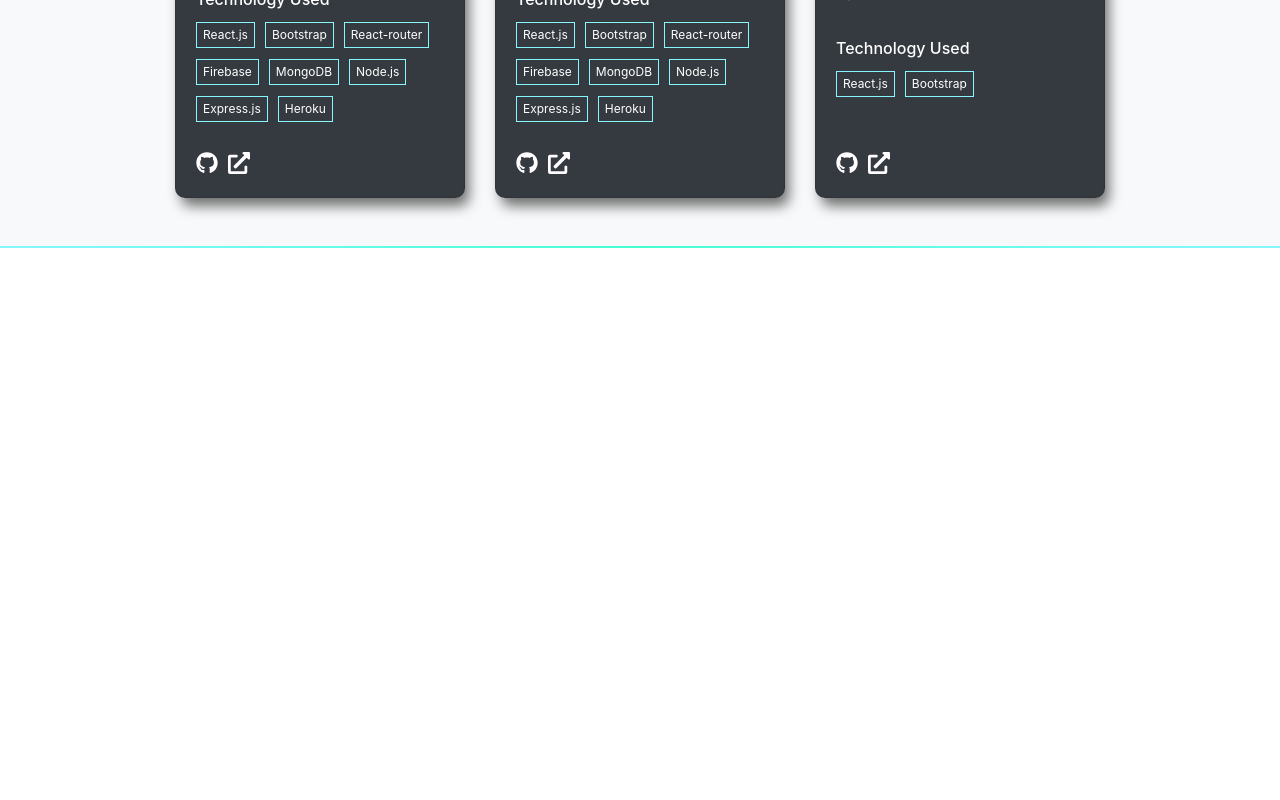
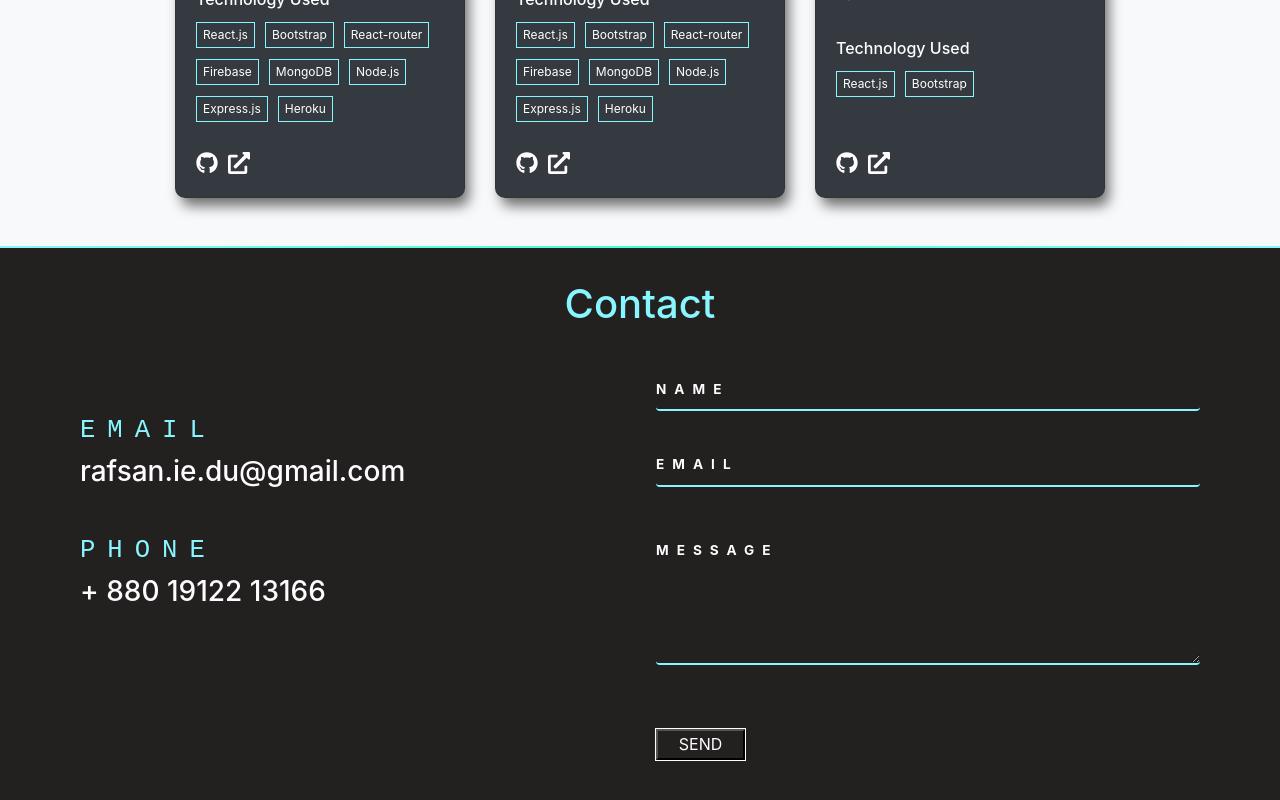
Before and after one commit to rafsan18/my-portfolio, a React (Create React App) app: page / in a window 1280 px wide. Shown: the part 2224-3024 px from the top of the page. Before the commit the page ends 2472 px from the top, so only its background shows below. Built offline with nearby package versions, Linux system fonts and the light colour scheme.

Commit message:
contact added

```diff
--- /dev/null
+++ b/src/components/Home/Contact/Contact.css
@@ -0,0 +1,65 @@
+.contact {
+    padding: 2rem 4rem;
+    background-color: var(--darkColor);
+}
+.contact-item {
+    margin-bottom: 3rem;
+}
+.contact-title {
+    color: var(--brandColor);
+    font-family: "Courier New", Courier, monospace;
+    text-transform: uppercase;
+    letter-spacing: calc(var(--letterSpacing) * 1.5);
+    font-size: 1.6rem;
+    margin-bottom: 0.5rem;
+}
+.contact-text {
+    color: var(--lightColor);
+}
+.form-control {
+    display: block;
+    width: 100%;
+    border: none;
+    background-color: var(--darkColor);
+    border-bottom: 2px solid var(--brandColor);
+    outline: none;
+    margin: 2rem 0;
+    padding: 1.3rem 0;
+    font-size: 0.85rem;
+    font-weight: bold;
+}
+.form-control:focus {
+    background-color: var(--darkColor);
+    color: var(--brandColor);
+}
+.form-control::placeholder {
+    color: var(--lightColor);
+    text-transform: uppercase;
+    letter-spacing: var(--letterSpacing);
+}
+.submit-btn {
+    display: inline-block;
+    background: var(--darkColor);
+    text-transform: uppercase;
+    padding: 0.1rem 1.3rem;
+    color: var(--lightColor);
+    outline: 0.1rem solid var(--lightColor);
+    cursor: pointer;
+    margin-top: 2rem;
+    transition: var(--mainTransition);
+}
+.submit-btn:hover {
+    background-color: var(--lightColor);
+    color: var(--darkColor);
+}
+@media screen and (min-width: 992px) {
+    .contact-info,
+    .contact-form {
+        float: left;
+        width: 50%;
+        padding: 0 1rem;
+    }
+    .contact-info {
+        padding-top: 5rem;
+    }
+}
--- /dev/null
+++ b/src/components/Home/Contact/Contact.js
@@ -0,0 +1,70 @@
+import React from "react";
+import "./Contact.css";
+
+const Contact = () => {
+    return (
+        <section class="contact">
+            <h1 className="text-center text-brand" id="contact">
+                Contact
+            </h1>
+            <div class="section-center clearfix">
+                {/* <!-- contact info --> */}
+                <article class="contact-info">
+                    <div class="contact-item">
+                        <h3 class="contact-title">
+                            <span class="contact-icon">
+                                <i class="fas fa-envelope"></i>
+                            </span>
+                            email
+                        </h3>
+                        <h3 class="contact-text">rafsan.ie.du@gmail.com</h3>
+                    </div>
+                    {/* <!-- end of contact item --> */}
+                    {/* <!-- contact item --> */}
+                    <div class="contact-item">
+                        <h3 class="contact-title">
+                            <span class="contact-icon">
+                                <i class="fas fa-phone"></i>
+                            </span>
+                            phone
+                        </h3>
+                        <h3 class="contact-text">+ 880 19122 13166</h3>
+                    </div>
+                    {/* <!-- end of contact item --> */}
+                </article>
+                {/* <!-- contact form --> */}
+                <article class="contact-form">
+                    <form
+                        action="https://formspree.io/f/xoqpwwzb"
+                        method="POST"
+                        class="form-group"
+                    >
+                        <input
+                            type="text"
+                            name="name"
+                            placeholder="name"
+                            class="form-control"
+                        />
+                        <input
+                            type="email"
+                            name="email"
+                            placeholder="email"
+                            class="form-control"
+                        />
+                        <textarea
+                            name="message"
+                            rows="5"
+                            class="form-control"
+                            placeholder="message"
+                        ></textarea>
+                        <button type="submit" class="submit-btn">
+                            send
+                        </button>
+                    </form>
+                </article>
+            </div>
+        </section>
+    );
+};
+
+export default Contact;
--- a/src/components/Home/Home/Home.js
+++ b/src/components/Home/Home/Home.js
@@ -1,5 +1,6 @@
 import React from "react";
 import About from "../About/About";
+import Contact from "../Contact/Contact";
 import Hero from "../Hero/Hero";
 import Navbar from "../Navbar/Navbar";
 import Projects from "../Projects/Projects";
@@ -16,6 +17,7 @@ const Home = () => {
             <div className="content-divider"></div>
             <Projects></Projects>
             <div className="content-divider"></div>
+            <Contact></Contact>
         </div>
     );
 };
```
